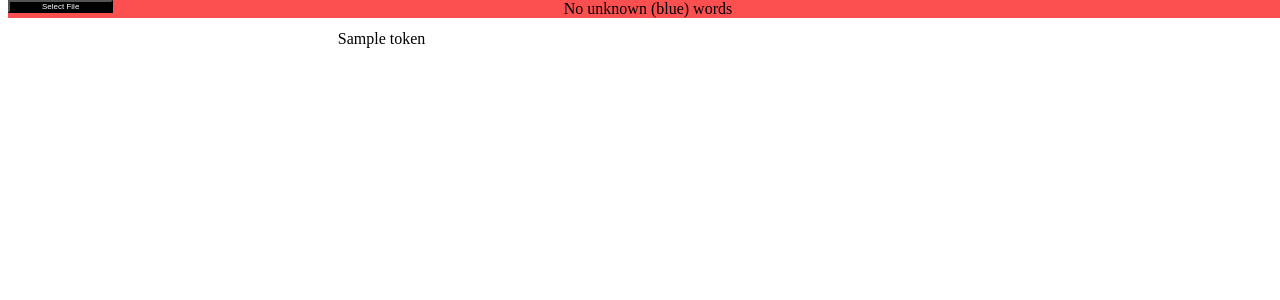
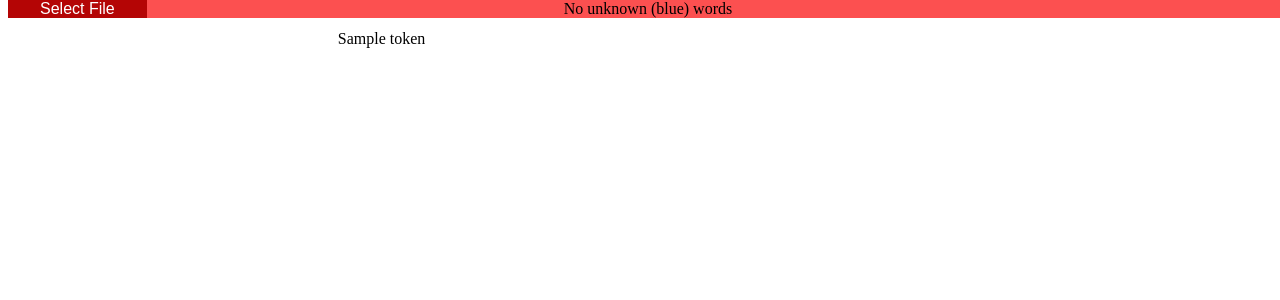
Before and after one commit to deepakshilkar/jp_lwt, a Flask app: template reader/templates/reader.html in a window 1280 px wide. Shown: the top 300 px of the page. Run offline with Flask 2, Linux system fonts and the light colour scheme; the template is opened without the code that fills it: most values are stand-ins (such as "Sample title", 1, 10 or a date in 2020); parts of the project's set-up code (start-up, migrations or seed data) failed here and were passed over.

Commit message:
button css

```diff
--- a/reader/static/reader.css
+++ b/reader/static/reader.css
@@ -6,15 +6,19 @@
   text-align: center;
 }
 #header_button {
-  background-color: black;
+  background-color: #B40505;
   color: white;
+  border: none;
   position: fixed;
   top: 0;
   padding: 0px 32px;
   text-align: center;
   text-decoration: none;
-  font-size: 8px;
+  font-size: 16px;
   z-index: 1;
+}
+#header_button:hover {
+  background-color: #731328;
 }
 #file_choose {
   display: none;
--- a/reader/static/reader.less
+++ b/reader/static/reader.less
@@ -3,6 +3,8 @@
 // -----------------------
 
 @banner-color: rgba(252, 62, 62, 0.9);
+@button-bg: #B40505;
+@button-hover-bg: #731328;
 
 #header {
     position  : fixed;
@@ -13,15 +15,17 @@
 }
 
 #header_button {
-    background-color: black;
+    background-color: @button-bg;
     color: white;
+    border: none;
     position  : fixed;
     top       : 0;
     padding: 0px 32px;
     text-align: center;
     text-decoration: none;
-    font-size: 8px;
+    font-size: 16px;
     z-index: 1;
+    &:hover {background-color: @button-hover-bg;}
 }
 
 #file_choose {
```
